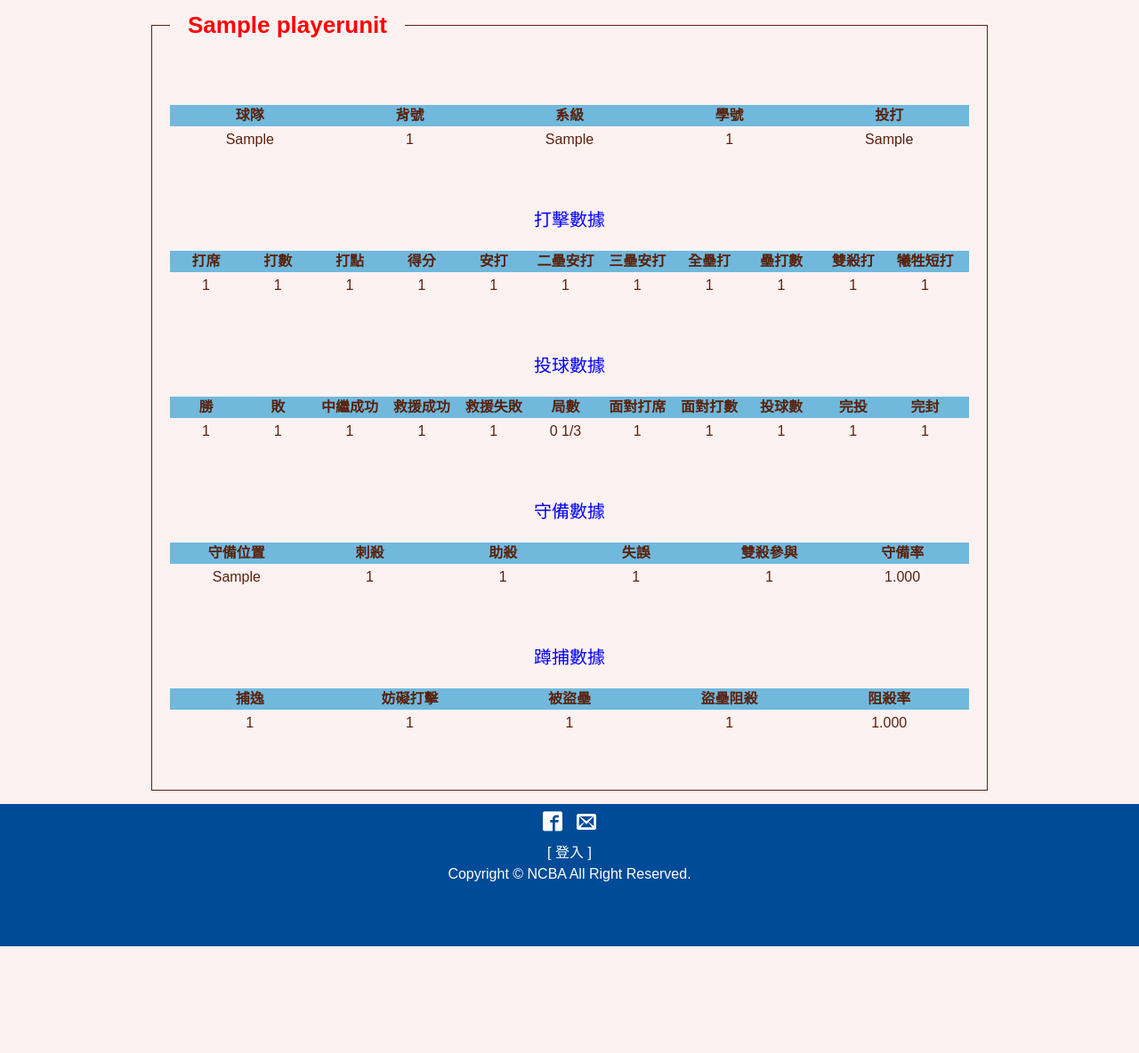
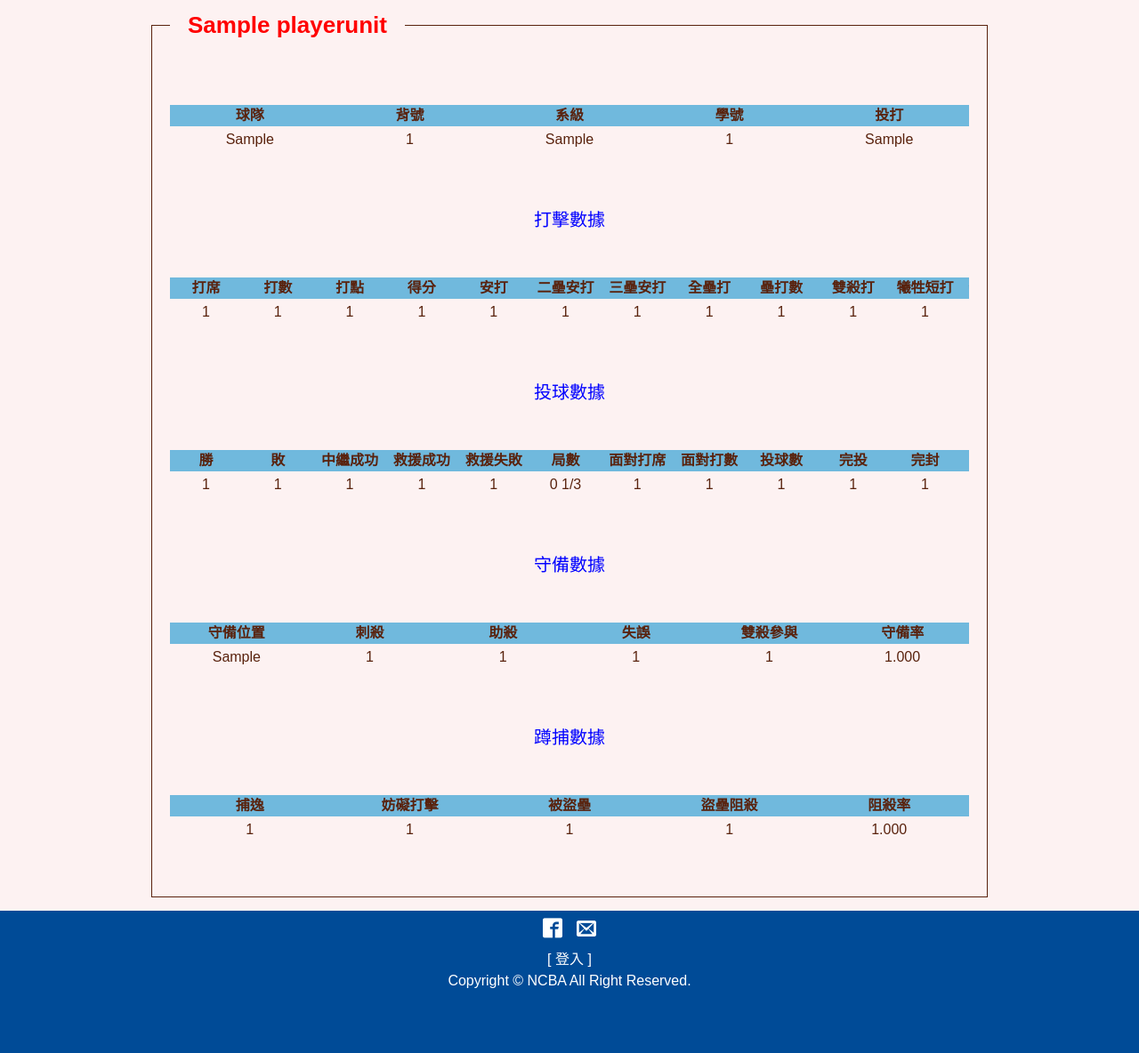
Before and after one commit to chang861224/ncba, a Django app: page /player/1/ in a window 1280 px wide. Shown: the part 256-1440 px from the top of the page at 89% size. Before the commit the page ends 1320 px from the top, so only its background shows below. Run offline with Django 3.2, Linux system fonts and the light colour scheme; tables that the repository leaves empty hold one stand-in row (values such as "Sample post"); some web fonts are replaced.

Commit message:
player detail title

```diff
--- a/templates/player.html
+++ b/templates/player.html
@@ -31,7 +31,9 @@
 		{% if hitter != None %}
 		<div class='player detail'>
 			<p class='title'>打擊數據</p>
+		</div>
 
+		<div class='player detail'>
 			<table class='hitter'>
 				<tr>
 					<th>打席</td>
@@ -83,7 +85,9 @@
 		{% if pitcher != None %}
 		<div class='player detail'>
 			<p class='title'>投球數據</p>
+		</div>
 
+		<div class='player detail'>
 			<table class='pitcher'>
 				<tr>
 					<th>勝</td>
@@ -160,7 +164,9 @@
 		{% if fielders != None %}
 		<div class='player detail'>
 			<p class='title'>守備數據</p>
+		</div>
 
+		<div class='player detail'>
 			<table class='fielder'>
 				<tr>
 					<th>守備位置</td>
@@ -186,7 +192,9 @@
 		{% if catcher != None %}
 		<div class='player detail'>
 			<p class='title'>蹲捕數據</p>
+		</div>
 
+		<div class='player detail'>
 			<table class='catcher'>
 				<tr>
 					<th>捕逸</td>
```
